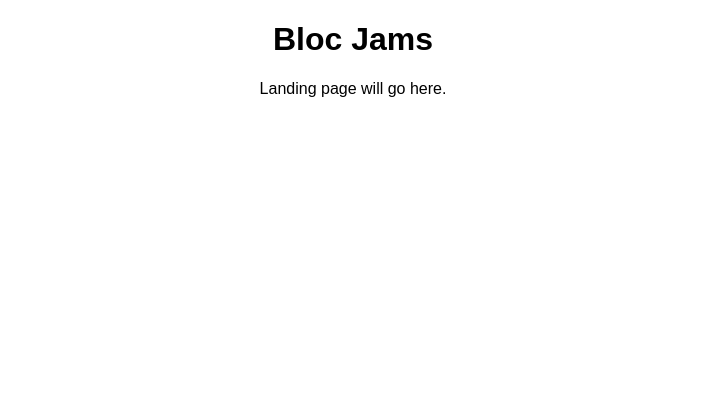
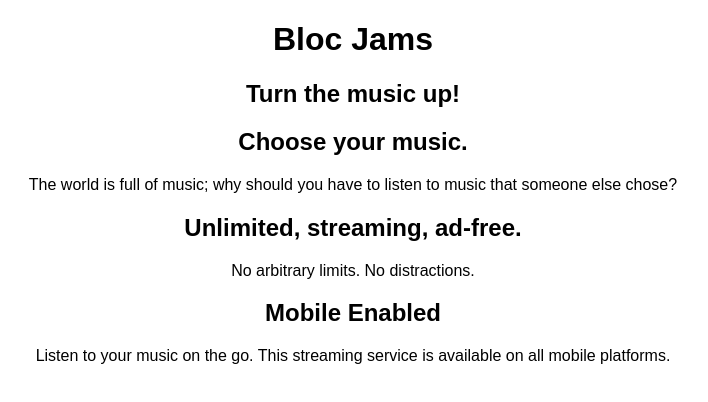
Before and after one commit to anaymark/s-club-jams, a React (Create React App) app: page / in a window 1280 px wide. Shown: the top 402 px of the page, without its empty margins (287-995 px from the left). Built offline with nearby package versions, Linux system fonts and the light colour scheme.

Commit message:
Add name and selling points

```diff
--- a/src/components/Landing.js
+++ b/src/components/Landing.js
@@ -1,8 +1,22 @@
 import React from 'react';
 
 const Landing = () => (
-	<section className="landing">
-		Landing page will go here.
+	<section className="library">
+		<h1 className = "hero-title">Turn the music up!</h1>
+		<section className = "selling-points">
+		<div className = "point" >
+		<h2 className = "point-title">Choose your music.</h2>
+		<p className = "point-description">  The world is full of music; why should you have to listen to music that someone else chose?</p>
+		</div>
+		<div className = "point">
+		<h2 className = "point-title">Unlimited, streaming, ad-free.</h2>
+		<p className = "point-description"> No arbitrary limits. No distractions.</p>
+		</div>
+		<div className = "point">
+		<h2 className = "point-title">Mobile Enabled</h2>
+		<p className = "point-description">Listen to your music on the go. This streaming service is available on all mobile platforms.</p>
+		</div>
+		</section>
 	</section>
 
 	);
```
